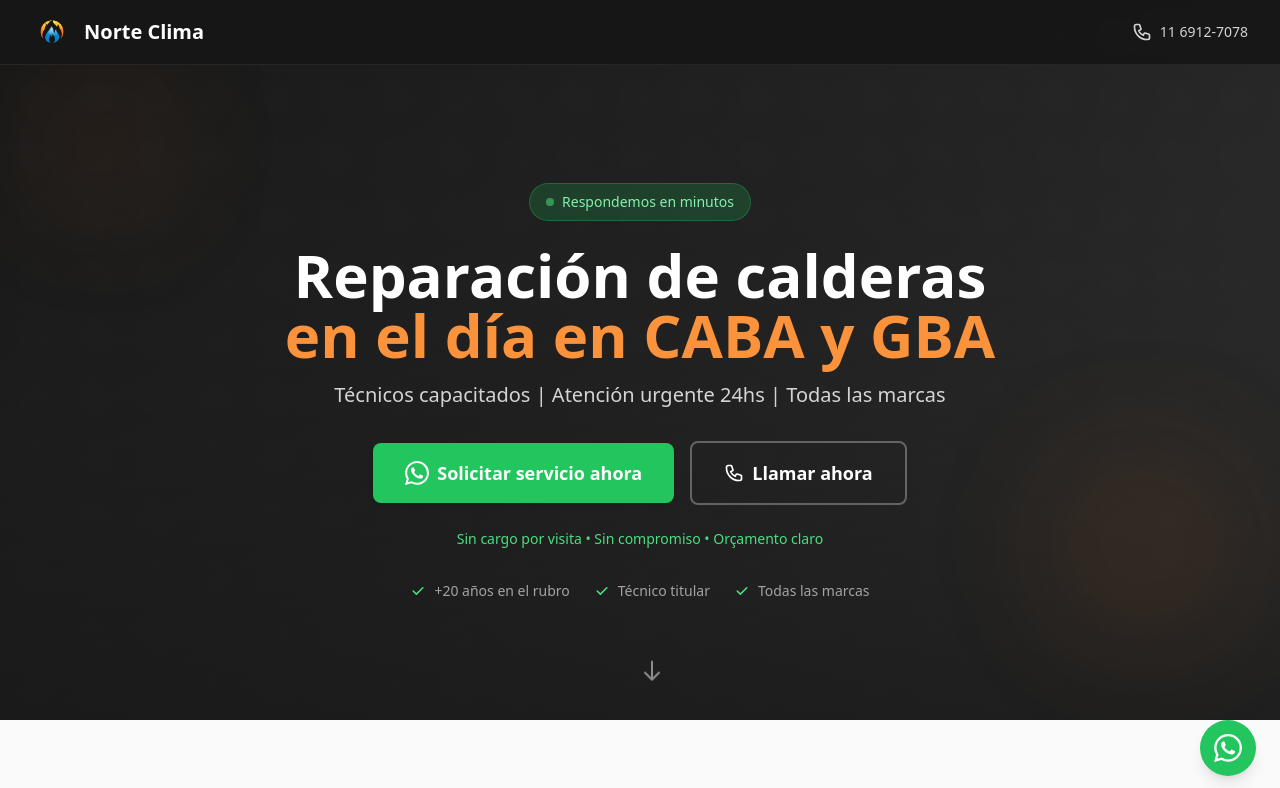
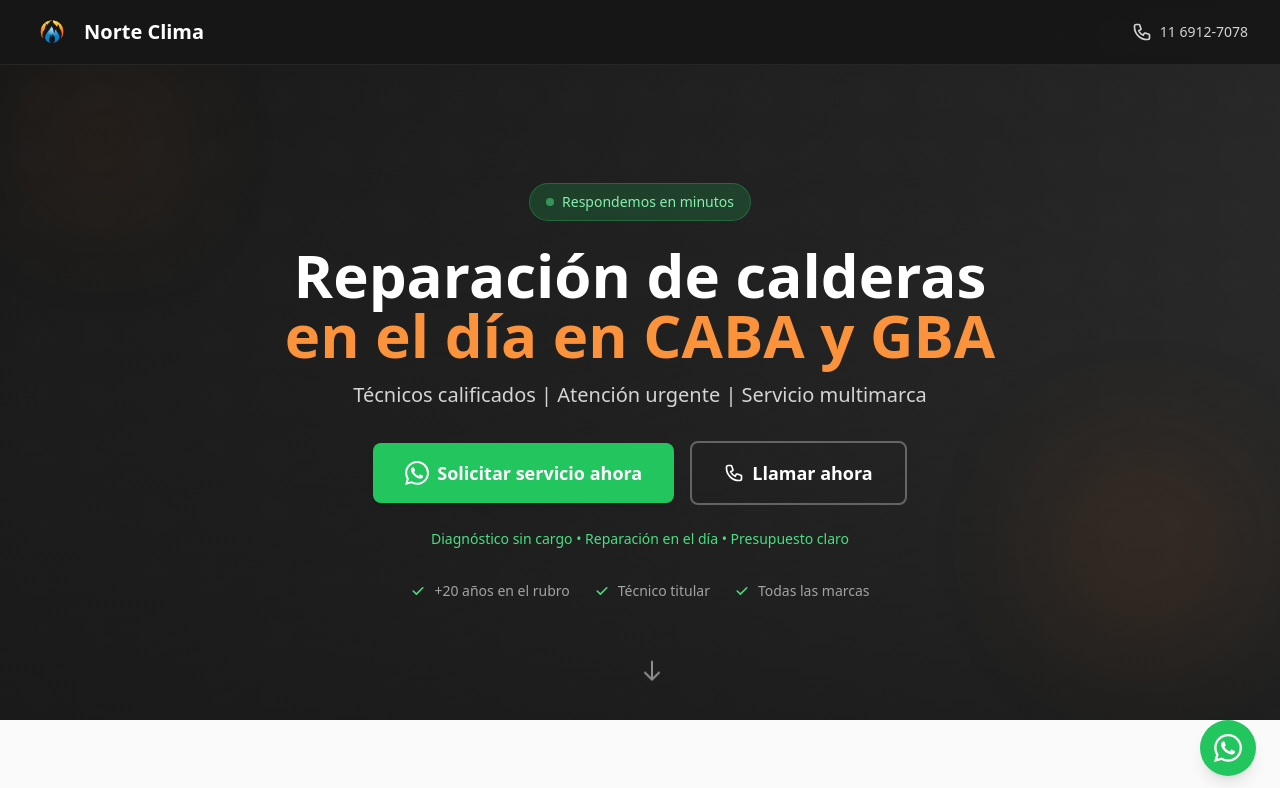
Before and after one commit to tomas0011/calderas-ya, a Next.js app: page / in a window 1280 px wide. Shown: the top 788 px of the page. Built offline with nearby package versions, Linux system fonts and the light colour scheme.

Commit message:
Microcopy de urgencia

```diff
--- a/components/Hero.tsx
+++ b/components/Hero.tsx
@@ -37,7 +37,7 @@ export default function Hero() {
 
           {/* Subtítulo con diferenciadores */}
           <p className="text-lg sm:text-xl text-neutral-300 mb-8 max-w-2xl mx-auto text-balance">
-            Técnicos capacitados | Atención urgente 24hs | Todas las marcas
+            Técnicos calificados | Atención urgente | Servicio multimarca
           </p>
 
           {/* CTAs - VISIBLES SIN SCROLL */}
@@ -55,7 +55,7 @@ export default function Hero() {
 
           {/* Microcopy de urgencia */}
           <p className="text-green-400 font-medium text-sm mb-8">
-            Sin cargo por visita • Sin compromiso • Orçamento claro
+            Diagnóstico sin cargo • Reparación en el día • Presupuesto claro
           </p>
 
           {/* Confianzones */}
```
